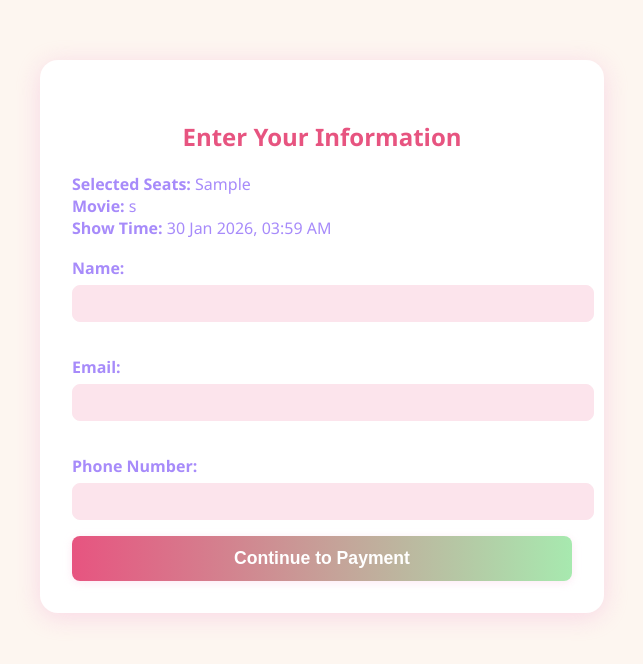
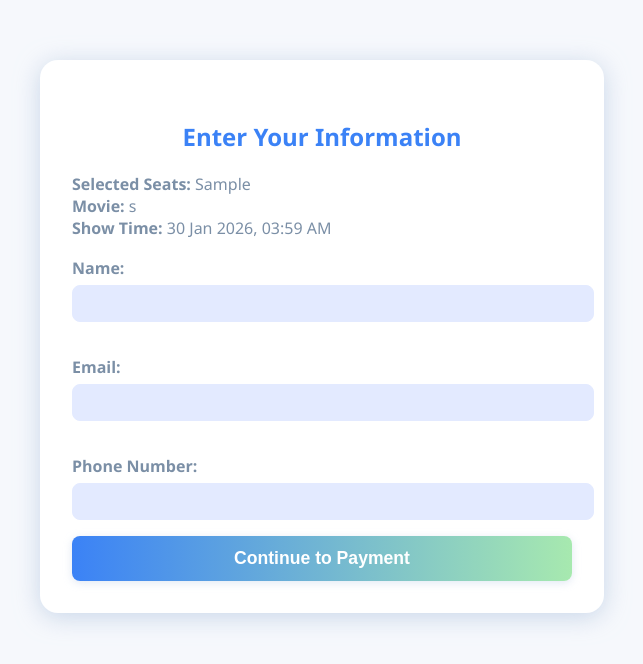
Before and after one commit to Rithish4610/movie-ticket-booking, a Flask app: template app/templates/user_info.html in a window 1280 px wide. Shown: the top 664 px of the page, without its empty margins (318-961 px from the left). Run offline with Flask 3, Linux system fonts and the light colour scheme; tables that the repository leaves empty hold one stand-in row (values such as "Sample post"); the template is opened without the code that fills it: values that come from a table or form of the project are taken from there, most other values are stand-ins (such as "Sample title", 1, 10 or a date in 2020).

Commit message:
changeing the entier website color in light theam

```diff
--- a/app/templates/user_info.html
+++ b/app/templates/user_info.html
@@ -7,7 +7,7 @@
     <style>
         body {
             font-family: 'Segoe UI', Arial, sans-serif;
-            background: #fdf6f0;
+            background: #f6f8fc;
             color: #222;
             margin: 0;
         }
@@ -16,30 +16,30 @@
             margin: 60px auto;
             background: #fff;
             border-radius: 18px;
-            box-shadow: 0 4px 24px #f7c8e0aa;
+            box-shadow: 0 4px 24px #b3c6e0aa;
             padding: 40px 32px 32px 32px;
         }
         h2 {
-            color: #e75480;
+            color: #3b82f6;
             text-align: center;
         }
         label {
             display: block;
             margin: 18px 0 6px;
-            color: #a78bfa;
+            color: #7b8fa6;
             font-weight: bold;
         }
         input[type="text"], input[type="email"], input[type="tel"] {
             width: 100%;
             padding: 10px;
             border-radius: 8px;
-            border: 1px solid #fce4ec;
+            border: 1px solid #e3eaff;
             margin-bottom: 16px;
-            background: #fce4ec;
+            background: #e3eaff;
             color: #222;
         }
         button {
-            background: linear-gradient(90deg, #e75480 0%, #a7e9af 100%);
+            background: linear-gradient(90deg, #3b82f6 0%, #a7e9af 100%);
             color: #fff;
             border: none;
             padding: 12px 32px;
@@ -49,13 +49,13 @@
             transition: background 0.2s;
             width: 100%;
             font-size: 1.1em;
-            box-shadow: 0 2px 8px #f7c8e066;
+            box-shadow: 0 2px 8px #b3c6e066;
         }
         button:hover {
-            background: linear-gradient(90deg, #a78bfa 0%, #e75480 100%);
+            background: linear-gradient(90deg, #2563eb 0%, #7ed957 100%);
         }
         .seats-list {
-            color: #a78bfa;
+            color: #7b8fa6;
             margin-bottom: 18px;
         }
     </style>
```
Also changed, not shown: app/templates/add_movie.html (+9 -9 lines), app/templates/book_show.html (+7 -7 lines), app/templates/home.html (+7 -7 lines), app/templates/movies.html (+7 -7 lines), app/templates/movies_by_date.html (+8 -8 lines).
